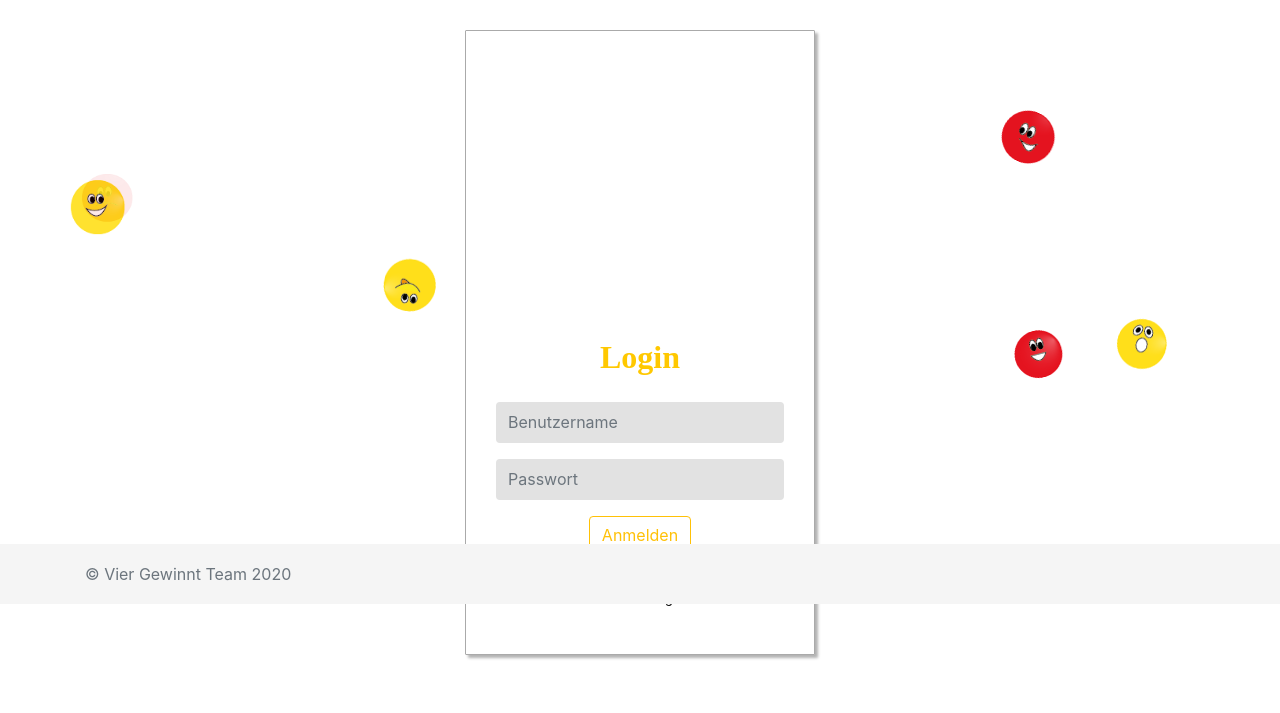
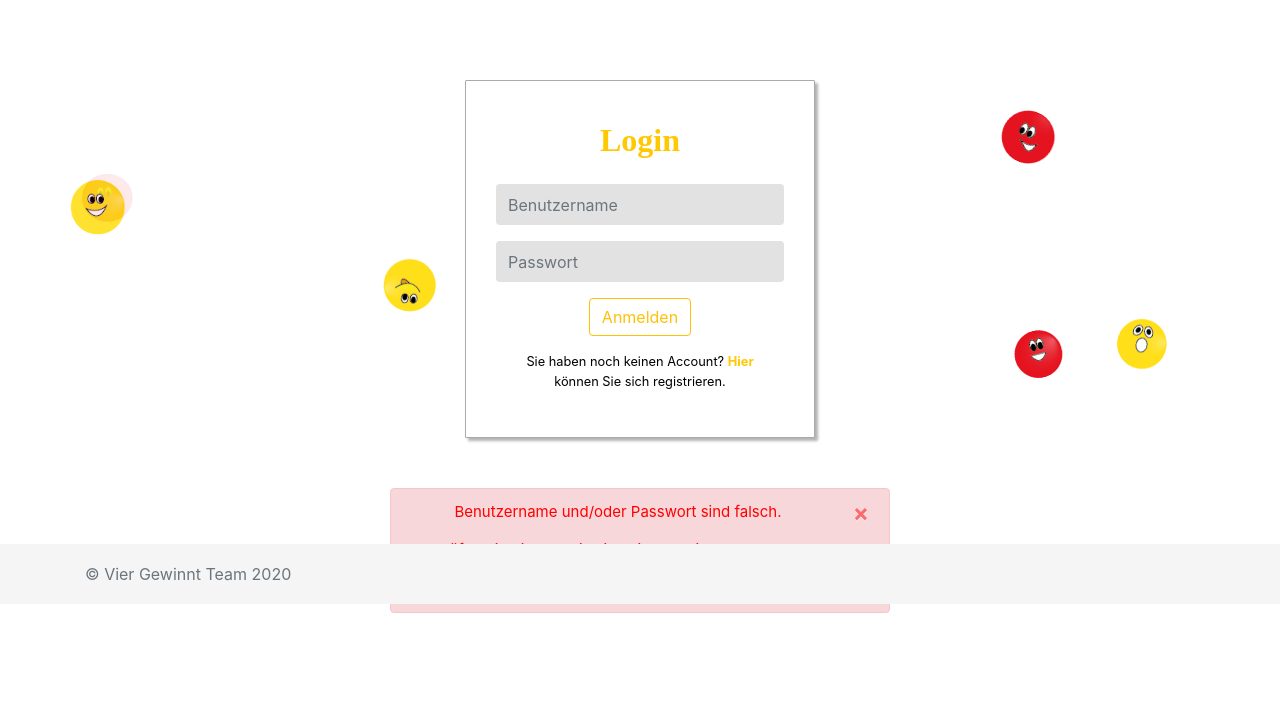
Before and after one commit to fhkufstein-webdevelopment/webdev-project-viergewinnt, a PHP site: the page made by includes/views/login.php in a window 1280 px wide. Shown: the part 196-909 px from the top of the page. Before the commit the page ends 855 px from the top, so only its background shows below. Run offline with PHP 8.4, Linux system fonts and the light colour scheme; the template is opened without the code that fills it, so the values that code supplies are empty; some libraries are stand-ins or nearby versions.

Commit message:
Login Verbesserungen

```diff
--- a/css/login-logout.css
+++ b/css/login-logout.css
@@ -1,12 +1,12 @@
 /* Login */
-.login-form h2 {
+.form-horizontal h2 {
     color: #ffc800;
     text-size: 30px;
     font-family: "Century Gothic";
     font-weight: bold;
 }
 
-.login-form h2:hover {
+.form-horizontal h2:hover {
     color: #ff0000;
     text-size: 30px;
     font-family: "Century Gothic";
@@ -23,21 +23,21 @@
 .form-control:focus {
     background: #e2e2e2;
     border-width: 1px;
-    border-color: #00adff;
+    border-color: #ffe595;
     border-style: solid;
 }
 
-.login-form {
+.form-horizontal {
     width: 350px;
     margin: 30px auto;
     text-align: center;
 }
 
-.login-form h2 {
+.form-horizontal h2 {
     margin: 10px 0 25px;
 }
 
-.login-form form {
+.form-horizontal {
     color: #000;
     border-radius: 1px;
     margin-bottom: 15px;
@@ -45,37 +45,28 @@
     box-shadow: 3px 3px 3px rgba(0, 0, 0, 0.3);
     border-color: #aaaaaa;
     border-style: solid;
+    border-width: 1px;
     padding: 30px;
-    border-width: 1px;
-
+    margin-top: 80px;
 }
 
-.login-form a {
-    color: #fff;
-    text-decoration: underline;
-}
-
-.login-form a:hover {
-    text-decoration: none;
-}
-
-.login-form form a {
-    color: #7a7a7a;
-    text-decoration: none;
-}
-
-.login-form form a:hover {
-    text-decoration: underline;
-}
-
-.login-form p > a {
+.form-horizontal p > a {
     color: #ffc800;
     font-weight: bold;
 }
 
-.login-form p > a:hover {
+.form-horizontal p > a:hover {
     color: #ff0000;
-    text-decoration: dotted;
+    text-decoration: underline;
+}
+
+.login-form > div {
+    color: #f00;
+    text-decoration: none;
+    font-size: 15px;
+    width: 500px;
+    margin: 50px auto 100px;
+    text-align: center;
 }
 
 
@@ -98,7 +89,7 @@
 #registerModal h4:hover {
     color: #ff0000;
     font-family: "Century Gothic";
-    font-weight: lighter;
+    font-weight: bold;
 }
 
 
@@ -109,13 +100,13 @@
 
 #main h1.col-sm-12 {
     color: #ffc800;
-    text-size: 10px;
+    font-weight: bold;
     font-family: "Century Gothic";
 }
 
 #main h1.col-sm-12:hover {
     color: #ff0000;
-    text-size: 10px;
+    font-weight: bold;
     font-family: "Century Gothic";
 }
 
--- a/includes/views/login.php
+++ b/includes/views/login.php
@@ -10,16 +10,6 @@
     <div class="redsmile"></div>
     <div class="login-form">
         <form method="post" action="login" class="form-horizontal col-sm-12">
-            <?php if($this->errorPasswd == true): ?>
-                <div class="alert alert-danger alert-dismissible fade in" role="alert">
-                    <button type="button" class="close" data-dismiss="alert" aria-label="Close">
-                        <span aria-hidden="true">&times;</span>
-                    </button>
-                    <h4>Benutzername und/oder Passwort sind falsch</h4>
-                    <p>Prüfen Sie bitte ob Sie sich nicht vertippt haben und versuchen Sie es erneut!</p>
-                </div>
-            <?php endif; ?>
-
             <h2 class="text-center">Login</h2>
             <div class="form-group has-error">
                 <input type="text" class="form-control" name="username" placeholder="Benutzername" required="required">
@@ -33,6 +23,15 @@
             </div>
             <p class="text-center small">Sie haben noch keinen Account? <a href="login#registrierung" class="registerOverlay">Hier</a> <br>können Sie sich registrieren.<br></p>
         </form>
+        <?php if($this->errorPasswd == true): ?>
+            <div class="alert alert-danger alert-dismissible fade show" role="alert">
+                <p>Benutzername und/oder Passwort sind falsch. </p>
+                <p>Prüfen Sie bitte ob Sie sich nicht vertippt haben und versuchen Sie es erneut!</p>
+                <button type="button" class="close" data-dismiss="alert" aria-label="Close">
+                    <span aria-hidden="true">&times;</span>
+                </button>
+            </div>
+        <?php endif; ?>
     </div>
 
     <div class="modal" id="registerModal" tabindex="-1" role="dialog" aria-labelledby="registerModalLabel">
@@ -57,6 +56,7 @@
                             <div class="form-group">
                                 <label for="pwd">Passwort (mindestens 8 Zeichen):</label>
                                 <input type="password" name="pwd" class="form-control" id="pwd" placeholder="Bitte Passwort eingeben (mind. 8 Zeichen)">
+
                             </div>
                             <div class="form-group">
                                 <label for="pwd2">Passwort (wiederholen):</label>
--- a/includes/views/logout.php
+++ b/includes/views/logout.php
@@ -5,8 +5,9 @@
 ?>
 
 
+<div class="redlaugh"></div>
 <div class="yellowtongue"></div>
-
+<div class="happysad"></div>
 <div class="yellowscared"></div>
 <div class="redsmile"></div>
 <div id="main">
```
